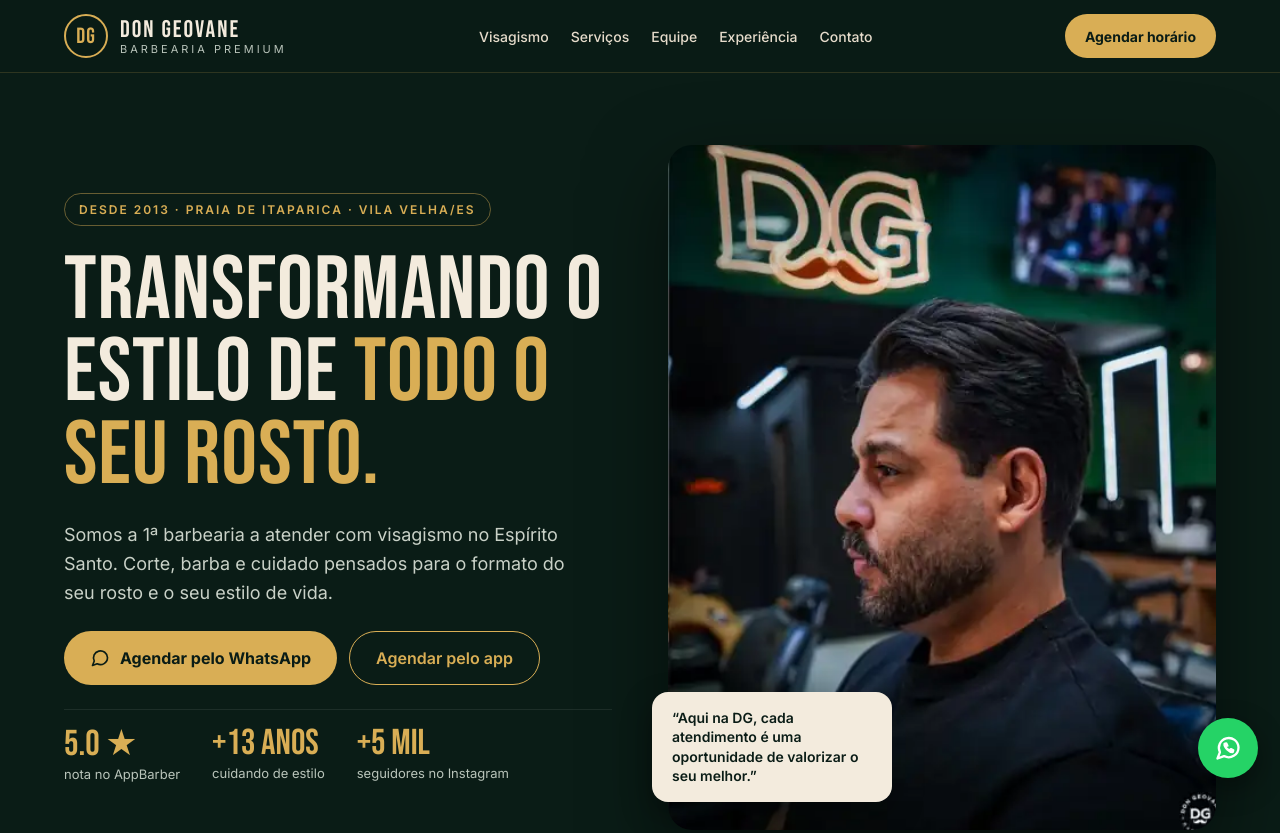
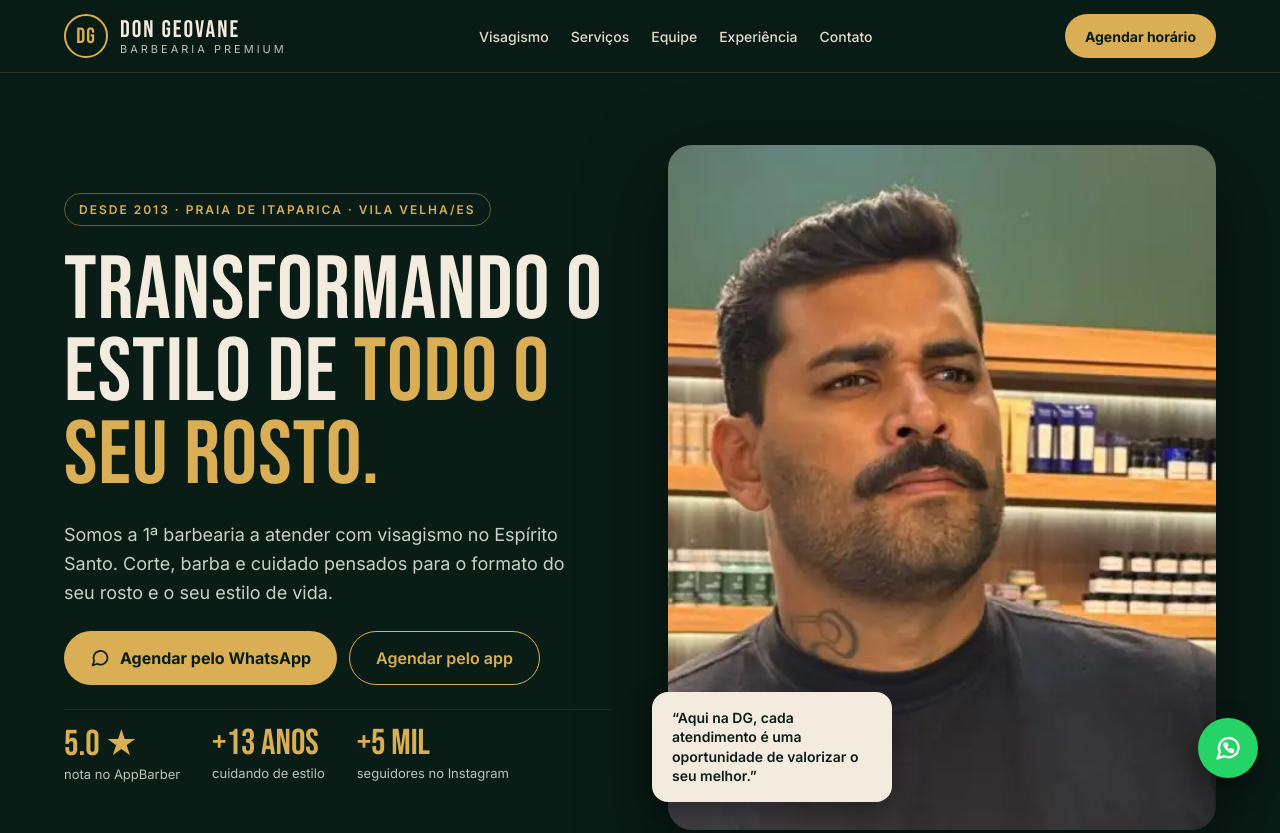
Before and after one commit to Wester2024/dongeovane-site, a plain HTML site: page index.html in a window 1280 px wide. Shown: the top 833 px of the page. Drawn offline with Linux system fonts and the light colour scheme.

Commit message:
Troca foto inicial

```diff
--- a/index.html
+++ b/index.html
@@ -67,7 +67,7 @@ a{color:#D9AE55}a:hover{color:#F0CC7E}
         </div>
       </div>
       <div style="position: relative;">
-        <img src="hero-neon.webp" alt="Cliente com corte finalizado em frente ao letreiro neon DG da barbearia" style="width: 100%; aspect-ratio: 4 / 5; object-fit: cover; border-radius: 24px; display: block; box-shadow: 0 30px 80px rgba(0,0,0,.5);">
+        <img src="inicio.webp" alt="Cliente com cabelo penteado e bigode alinhado na Barbearia Don Geovane" style="width: 100%; aspect-ratio: 4 / 5; object-fit: cover; border-radius: 24px; display: block; box-shadow: 0 30px 80px rgba(0,0,0,.5);">
         <div style="position: absolute; left: -16px; bottom: 28px; background: #F3EBDD; color: #0A1C16; padding: 16px 20px; border-radius: 16px; max-width: 240px; box-shadow: 0 12px 30px rgba(0,0,0,.35);">
           <p style="margin: 0; font-size: 14px; font-weight: 600; line-height: 1.4;">“Aqui na DG, cada atendimento é uma oportunidade de valorizar o seu melhor.”</p>
         </div>
```
Also changed, not shown: inicio.webp (added).
